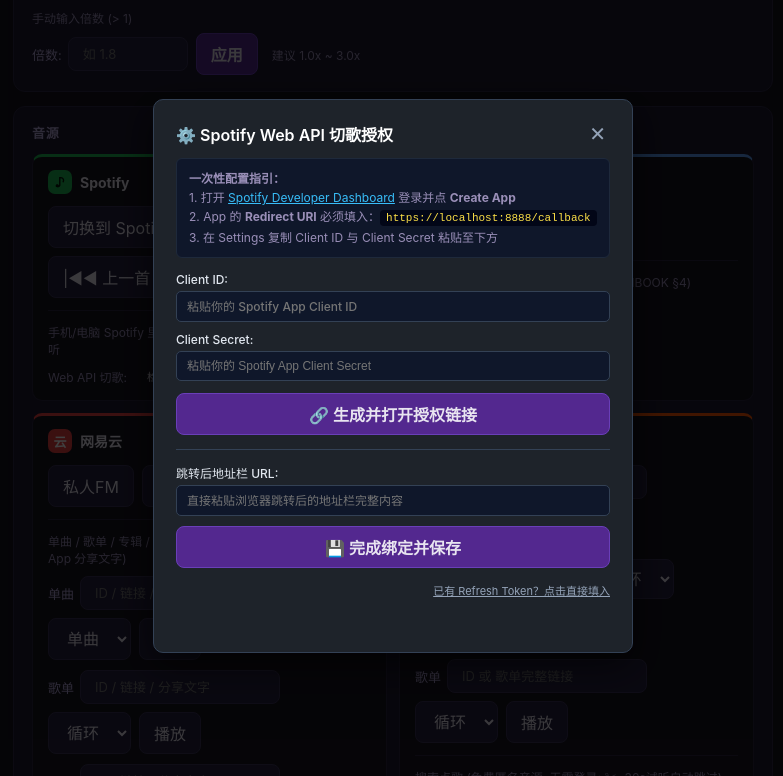
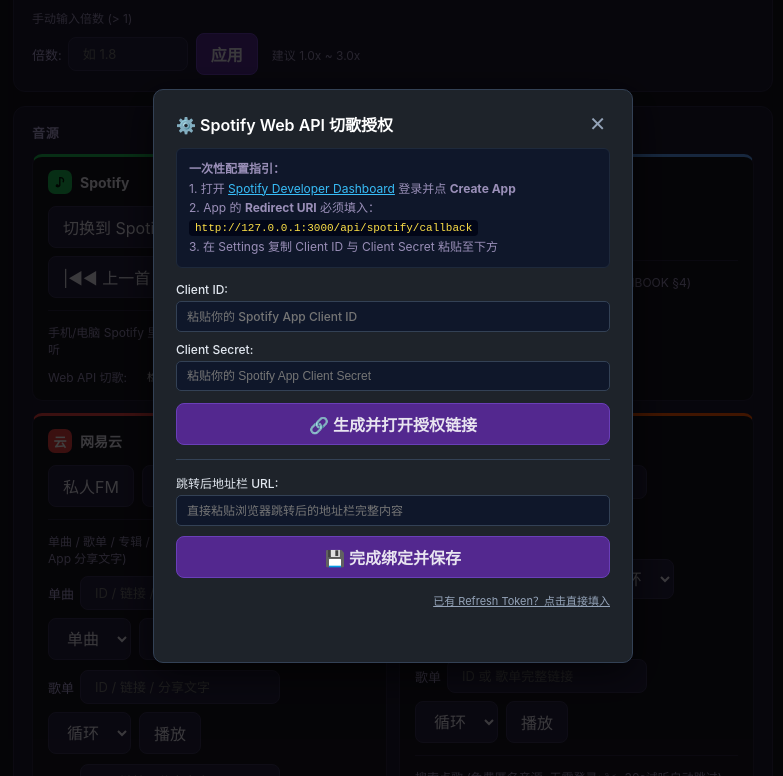
Before and after one commit to samsek13/vps-radio, a plain HTML site: page admin-panel.html in a window 1280 px wide. Both pictures are taken after a click on the button "⚙️ 配置授权". Shown: the part 481-1257 px from the top of the page, without its empty margins (247-1030 px from the left). Drawn offline with Linux system fonts and the light colour scheme; no server answers.

Commit message:
fix(spotify): update default redirect URI to http://127.0.0.1:3000/api/spotify/callback

```diff
--- a/admin-panel.html
+++ b/admin-panel.html
@@ -377,7 +377,7 @@
     <div class="dim" style="font-size:12px; line-height:1.6; margin-bottom:14px; background:#0f172a; padding:10px 12px; border-radius:6px; border:1px solid #1e293b;">
       <b>一次性配置指引：</b><br>
       1. 打开 <a href="https://developer.spotify.com/dashboard" target="_blank" style="color:#38bdf8; text-decoration:underline;">Spotify Developer Dashboard</a> 登录并点 <b>Create App</b><br>
-      2. App 的 <b>Redirect URI</b> 必须填入：<code style="color:#fde047; background:#020617; padding:2px 6px; border-radius:4px; font-size:11px;">https://localhost:8888/callback</code><br>
+      2. App 的 <b>Redirect URI</b> 必须填入：<code style="color:#fde047; background:#020617; padding:2px 6px; border-radius:4px; font-size:11px;">http://127.0.0.1:3000/api/spotify/callback</code><br>
       3. 在 Settings 复制 Client ID 与 Client Secret 粘贴至下方
     </div>
     <div style="display:flex; flex-direction:column; gap:10px;">
```
Also changed, not shown: 3 other files.
